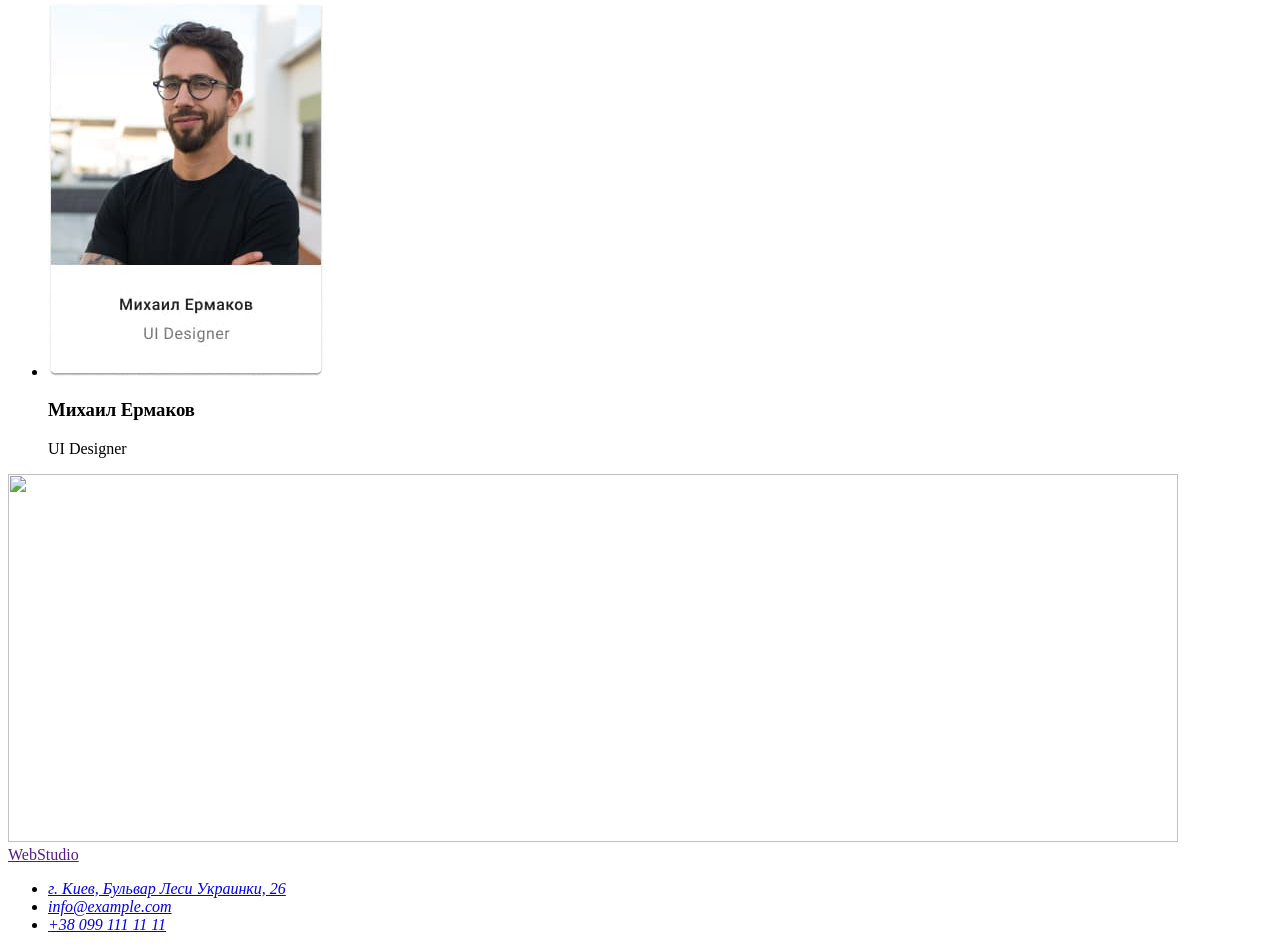
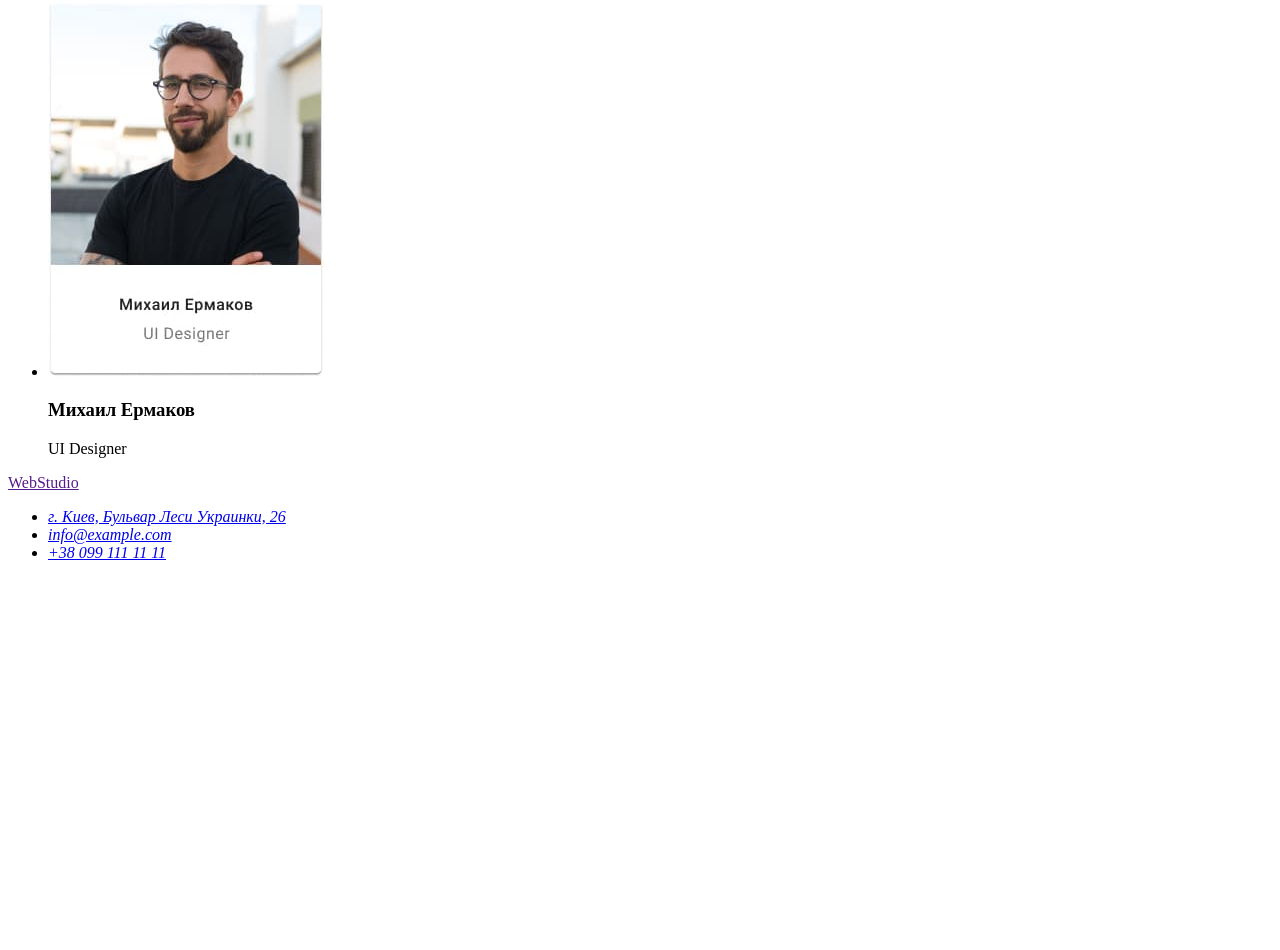
Before and after one commit to IrynkaKol/goit-markup-hw-01, a plain HTML site: page index.html in a window 1280 px wide. Shown: the part 2988-3938 px from the top of the page. After the commit the page ends 3566 px from the top, so only its background shows below. Drawn offline with Linux system fonts and the light colour scheme.

Commit message:
Update index.html
removed the excess

```diff
--- a/index.html
+++ b/index.html
@@ -116,8 +116,6 @@
             <p class="team=position" lang="en">UI Designer</p>
           </li>
         </ul>
-
-        <img src="./images/team/img4.jpg" alt="" width="1170" height="368" />
       </section>
     </main>
 
```
